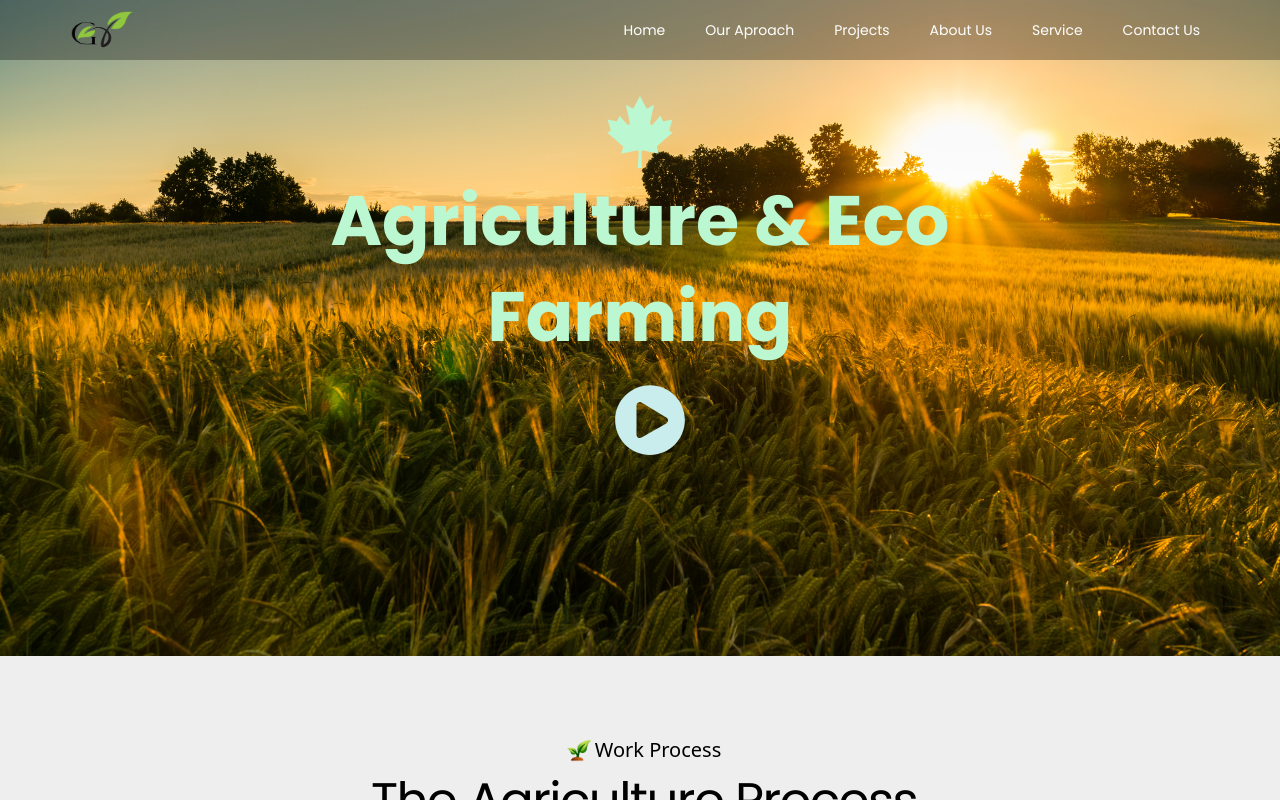
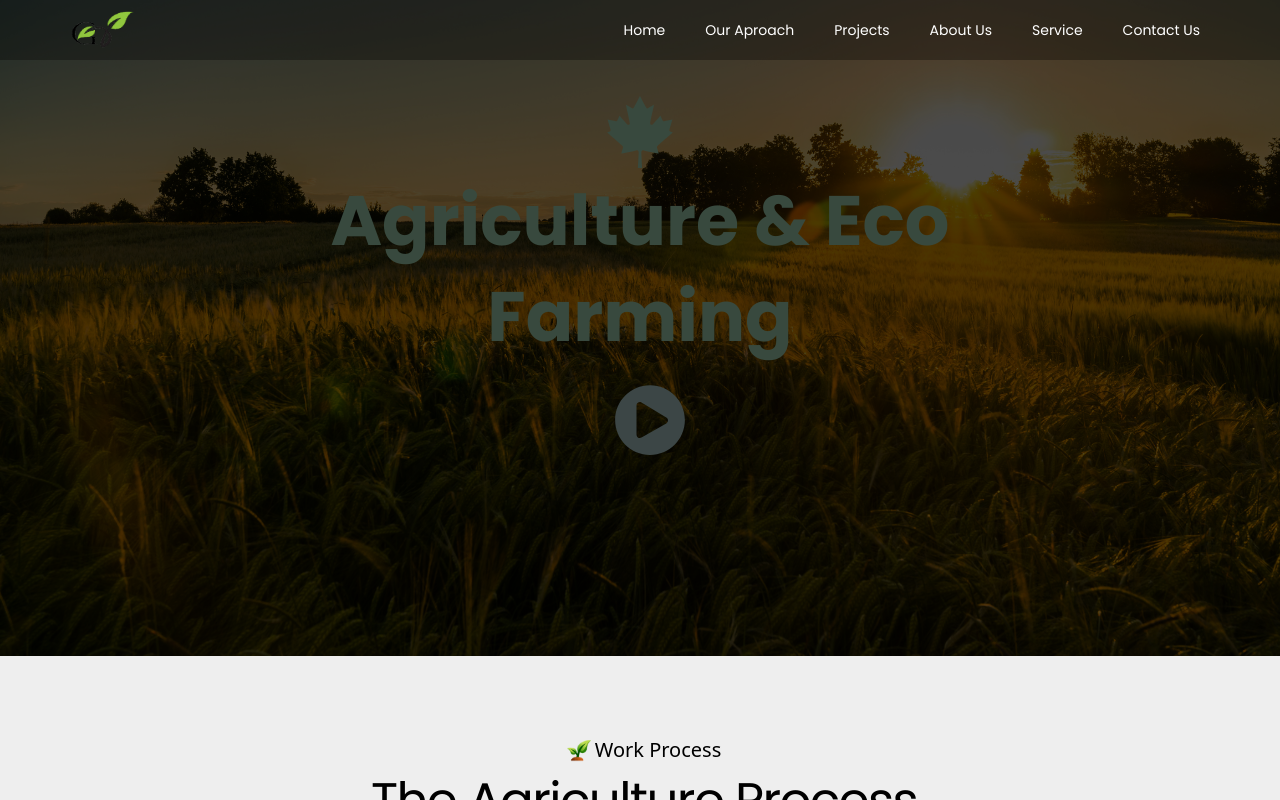
Before and after one commit to M-Rizwan-Razzaq/Agroanimal-Impex, a React (Create React App) app: page /ouraproach in a window 1280 px wide. Both pictures are taken after a click on the button 650 px from the left and 1104 px from the top of the page. Shown: the part 704-1504 px from the top of the page. Built offline with nearby package versions, Linux system fonts and the light colour scheme.

Commit message:
ading video is done

```diff
--- a/package.json
+++ b/package.json
@@ -15,6 +15,7 @@
     "react-router-dom": "^6.20.0",
     "react-scripts": "5.0.1",
     "react-slick": "^0.29.0",
+    "react-youtube": "^10.1.0",
     "slick-carousel": "^1.8.1",
     "swiper": "^11.0.5",
     "web-vitals": "^2.1.4"
--- a/src/components/Apraoch/Aproach.jsx
+++ b/src/components/Apraoch/Aproach.jsx
@@ -8,6 +8,7 @@ import centerImage from "../../images/centercircle.png";
 import vidimg from "../../images/vidImg.jpg";
 import { FaCanadianMapleLeaf } from "react-icons/fa";
 import { FaPlayCircle } from "react-icons/fa";
+import YouTube from "react-youtube";
 
 const DottedCircle = ({ children }) => {
   return <div className="dotted-circle">{children}</div>;
@@ -39,6 +40,7 @@ const textOnImageStyle = {
   lineHeight: "6rem",
   marginTop: "0.8rem",
 };
+
 const containerStyle = {
   position: "relative",
   textAlign: "center",
@@ -58,6 +60,22 @@ const links = {
 };
 
 const Aproach = () => {
+  const [isVideoPlaying, setIsVideoPlaying] = React.useState(false);
+
+  const playVideo = () => {
+    setIsVideoPlaying(true);
+  };
+
+  const stopVideo = () => {
+    setIsVideoPlaying(false);
+  };
+
+  const videoOpts = {
+    playerVars: {
+      autoplay: 1,
+    },
+  };
+
   return (
     <div>
       <section>
@@ -78,9 +96,26 @@ const Aproach = () => {
           <h1 className="font-bold text-green-200" style={textOnImageStyle}>
             Agriculture & Eco Farming
           </h1>
-          <button className="absolute bottom-[25%] left-[48%] hover:text-green-500">
+          <button
+            className="absolute bottom-[25%] left-[48%] hover:text-green-500"
+            onClick={playVideo}
+          >
             <FaPlayCircle className="mt-10 text-7xl" />
           </button>
+
+          {isVideoPlaying && (
+            <div className="absolute top-0 left-0 w-full h-full flex justify-center items-center">
+              <div
+                className="absolute top-0 left-0 w-full h-full bg-black bg-opacity-70"
+                onClick={stopVideo}
+              />
+              <YouTube
+                videoId="FHpdGfjU0yU" // Replace with your YouTube video ID
+                opts={videoOpts}
+                className="z-10"
+              />
+            </div>
+          )}
         </div>
       </section>
 
```
Also changed, not shown: 1 other file (tests, documents, lock files or other folders).
